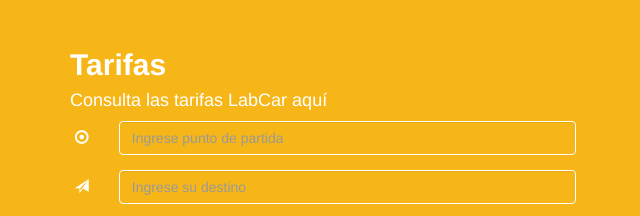
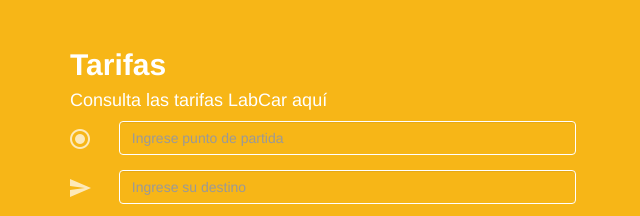
Before and after one commit to ely405/labCar, a plain HTML site: page index.html in a window 1280 px wide. Shown: the part 1538-1754 px from the top of the page, 0-640 px from the left. Drawn offline with nearby package versions, Linux system fonts and the light colour scheme; some packages are replaced by stand-ins of ours; files whose address does not match are found by name.

Commit message:
cambio de imagen en el formulario de trazar ruta

```diff
--- a/index.html
+++ b/index.html
@@ -100,13 +100,13 @@
             <h2><strong>Tarifas</strong></h2>
             <h4>Consulta las tarifas LabCar aquí</h4>
             <div class="form-group">
-              <label for="inp-origin" class="col-xs-1 control-label"><i class="glyphicon glyphicon-record"></i></label>
+              <label for="inp-origin" class="col-xs-1 control-label"><img src="assets/img/circulo.png" alt="ubicación de punto de partida"></label>
               <div class="col-xs-10">
                 <input type="text" class="form-control bg-orange bor-white" id="inp-origin" placeholder="Ingrese punto de partida">
               </div>
             </div>
             <div class="form-group">
-              <label for="inp-destiny" class="col-xs-1 control-label"><i class="glyphicon glyphicon-send"></i></label>
+              <label for="inp-destiny" class="col-xs-1 control-label"><img src="assets/img/flecha.png" alt="ubicación de destino"></label>
               <div class="col-xs-10">
                 <input type="text" class="form-control bg-orange bor-white" id="inp-destiny" placeholder="Ingrese su destino">
               </div>
```
